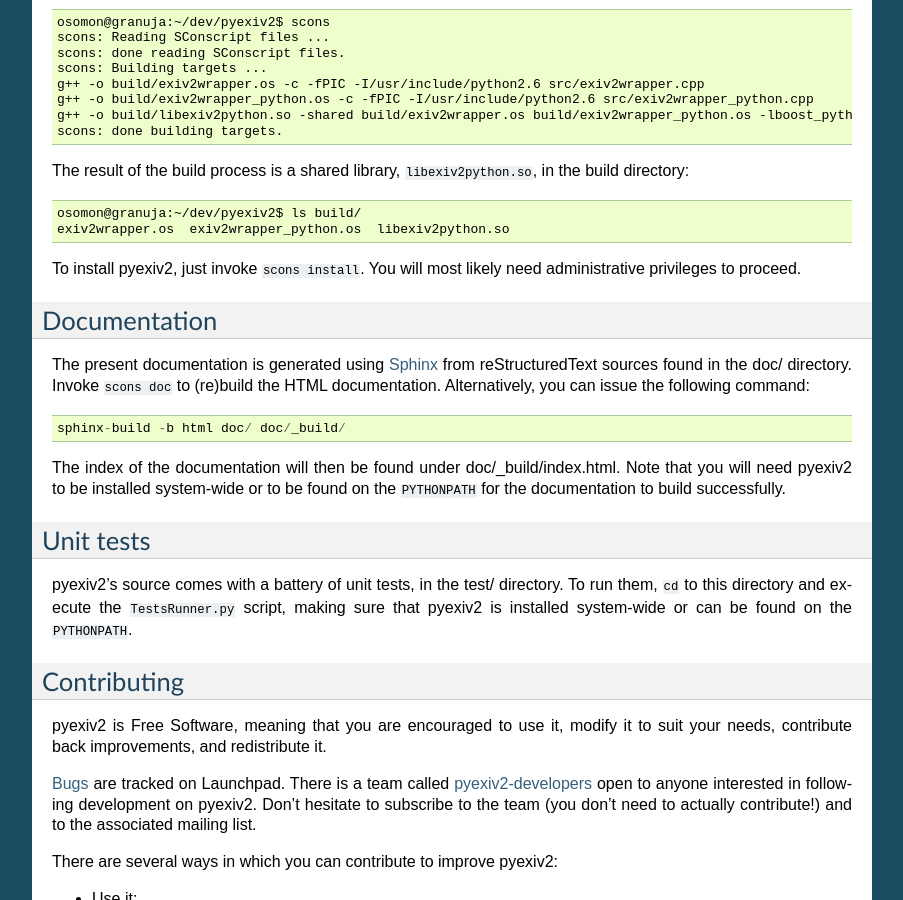
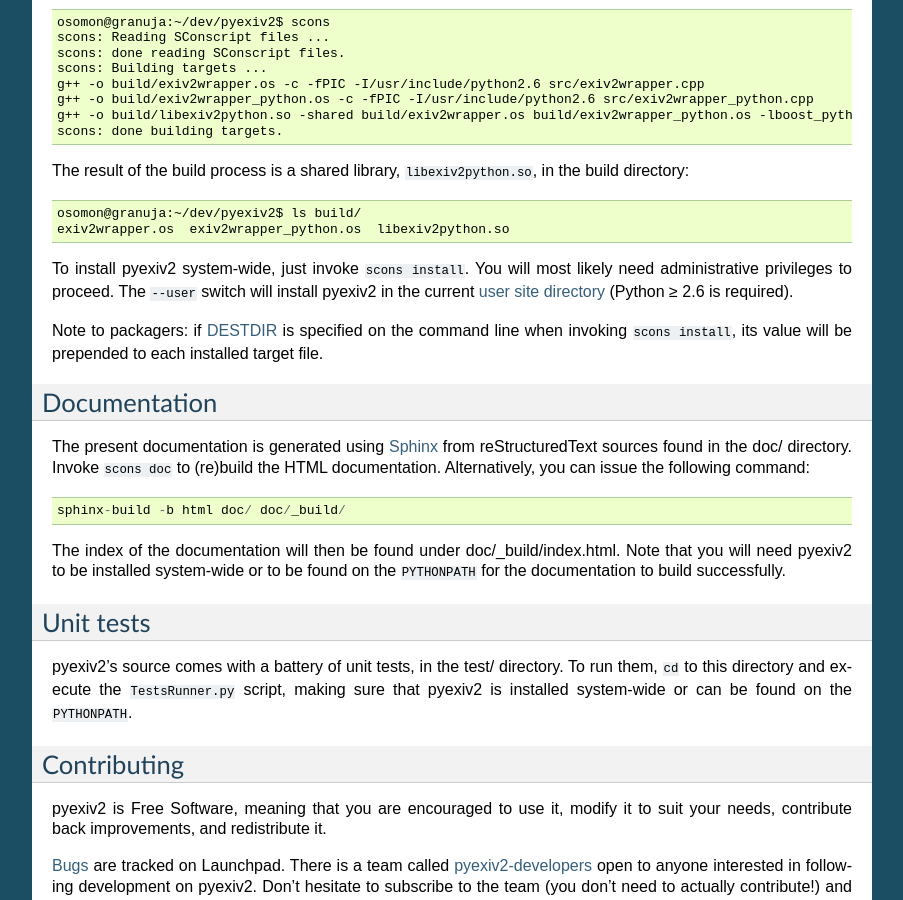
Before and after one commit to jwilk-mirrors/pyexiv2, a Sphinx documentation site: the page built from doc/developers.rst, in a window 1280 px wide and 900 px high, scrolled down 972 px. Shown: the whole window, without its empty margins (198-1101 px from the left). Built offline with Sphinx 7.4.7, drawn with Linux system fonts in a browser that asks for light colours.

Commit message:
Document the --user switch and the DESTDIR variable in the developers' documentation.

```diff
--- a/doc/developers.rst
+++ b/doc/developers.rst
@@ -68,8 +68,16 @@
   osomon@granuja:~/dev/pyexiv2$ ls build/
   exiv2wrapper.os  exiv2wrapper_python.os  libexiv2python.so
 
-To install pyexiv2, just invoke ``scons install``. You will most likely need
-administrative privileges to proceed.
+To install pyexiv2 system-wide, just invoke ``scons install``.
+You will most likely need administrative privileges to proceed.
+The ``--user`` switch will install pyexiv2 in the current
+`user site directory <http://www.python.org/dev/peps/pep-0370/>`_
+(Python ≥ 2.6 is required).
+
+Note to packagers:
+if `DESTDIR <http://www.gnu.org/prep/standards/html_node/DESTDIR.html>`_ is
+specified on the command line when invoking ``scons install``, its value will be
+prepended to each installed target file.
 
 Documentation
 #############
```
